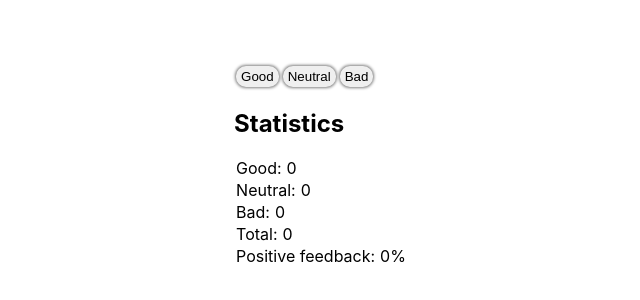
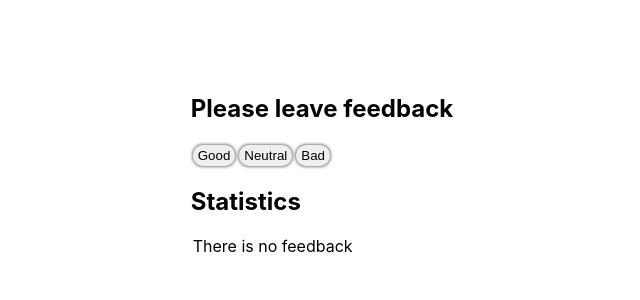
Before and after one commit to Joanna-Jasinska/goit-react-hw-02-feedback, a React (Create React App) app: page / in a window 1280 px wide. Shown: the part 234-534 px from the top of the page, without its empty margins (318-958 px from the left). Built offline with nearby package versions, Linux system fonts and the light colour scheme.

Commit message:
zrobiony krok 4

```diff
--- a/src/components/App.jsx
+++ b/src/components/App.jsx
@@ -20,10 +20,9 @@ export class App extends Component {
   }
 
   render() {
-    // console.log(this.state);
     return (
       <div className="app">
-        <Feedback stats={this.state} />
+        <Feedback props={this.state} />
       </div>
     );
   }
--- a/src/components/Feedback/Feedback.jsx
+++ b/src/components/Feedback/Feedback.jsx
@@ -1,9 +1,9 @@
 import { Component } from 'react';
 import css from './Feedback.module.css';
 export class Feedback extends Component {
-  constructor({ stats }) {
+  constructor({ props }) {
     super();
-    this.state = { ...stats };
+    this.state = { ...props };
   }
   feedbackBtnClick = (e, key) => {
     e.preventDefault();
@@ -12,60 +12,86 @@ export class Feedback extends Component {
       [key]: prevState[key] + 1,
     }));
   };
-  FeedbackOptions = () => (
+  countTotalFeedback = () =>
+    Object.values({ ...this.state }).reduce((a, b) => a + b, 0);
+  countPositiveFeedbackPercentage = () =>
+    Math.round((100 * this.state.good) / this.countTotalFeedback() || 0);
+  Section = ({ title, children }) => (
+    <section className={css.feedback}>
+      <h2 className={css.title}>{title}</h2>
+      {children}
+    </section>
+  );
+  Notification = ({ message }) => (
+    <span className={css.notification}>{message}</span>
+  );
+  FeedbackOptions = ({ options, onLeaveFeedback }) => (
     <div className="feedback--btns">
-      {Object.keys({ ...this.state }).map(statekey => {
+      {[...options].map(key => {
         return (
           <button
-            className={`${css.btn}  ${statekey}`}
-            onClick={e => this.feedbackBtnClick(e, statekey)}
+            className={`${css.btn}  ${key}`}
+            onClick={e => onLeaveFeedback(e, key)}
           >
-            {statekey[0].toUpperCase()}
-            {statekey.slice(1)}
+            {key[0].toUpperCase() + '' + key.slice(1)}
           </button>
         );
       })}
     </div>
   );
-  countTotalFeedback = () =>
-    Object.values({ ...this.state }).reduce((a, b) => a + b, 0);
-  countPositiveFeedbackPercentage = () =>
-    ((100 * this.state.good) / this.countTotalFeedback() || 0).toFixed(0);
-  Statistics = () => (
+  Statistics = ({ total, positivePercentage, ...stats }) => (
     <div className={css.summary}>
       <h2>Statistics</h2>
-      {Object.keys({ ...this.state }).map(statekey => {
+      {total > 0 && (
+        <>
+          {Object.keys({ ...stats }).map(statekey => {
             return (
               <span className={css.entry}>
-            {statekey[0].toUpperCase()}
-            {statekey.slice(1)}:
+                {statekey[0].toUpperCase() + '' + statekey.slice(1)}:
                 <span className={`${css.value} ${statekey}`}>
-              {this.state[statekey]}
+                  {stats[statekey]}
                 </span>
               </span>
             );
           })}
           <span className={css.entry}>
             Total:
-        <span className={`${css.value} total`}>
-          {this.countTotalFeedback()}
-        </span>
+            <span className={`${css.value} total`}>{total}</span>
           </span>
           <span className={css.entry}>
             Positive feedback:
             <span className={`${css.value} positive`}>
-          {this.countPositiveFeedbackPercentage()}%
+              {positivePercentage}%
             </span>
           </span>
+        </>
+      )}
     </div>
   );
 
   render() {
+    const total = this.countTotalFeedback();
+    const stats = {
+      ...this.state,
+      ...{ total: total },
+      ...{ positivePercentage: this.countPositiveFeedbackPercentage() },
+    };
+
     return (
-      <div className="feedback">
-        <this.FeedbackOptions />
+      <this.Section title="Please leave feedback">
+        <this.FeedbackOptions
+          options={[...Object.keys(this.state)]}
+          onLeaveFeedback={this.feedbackBtnClick}
+        />
+        {total ? (
+          <this.Statistics {...stats} />
+        ) : (
+          <>
             <this.Statistics />
-      </div>
+            <this.Notification message="There is no feedback" />
+          </>
+        )}
+      </this.Section>
     );
   }
 }
--- a/src/components/Feedback/Feedback.module.css
+++ b/src/components/Feedback/Feedback.module.css
@@ -10,7 +10,8 @@
 
 .summary {
 }
-.entry {
+.entry,
+.notification {
   margin: var(--margin-component);
   display: block;
 }
```
Lines whose indentation alone changed are shown as unchanged.
